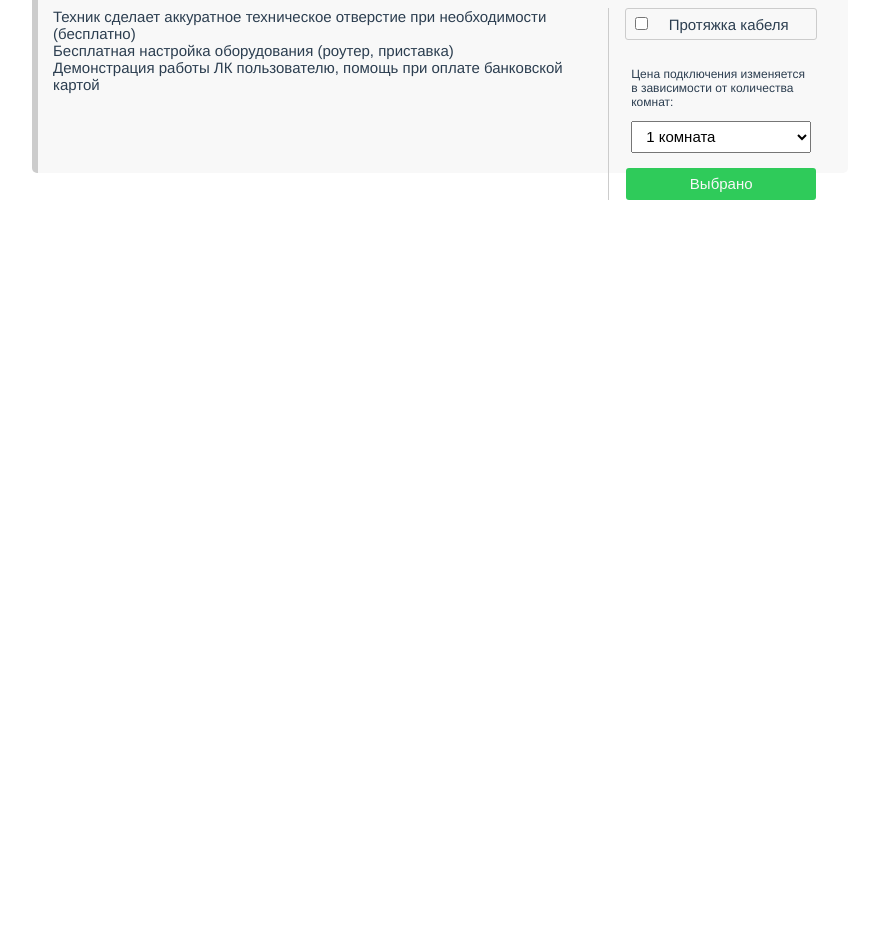
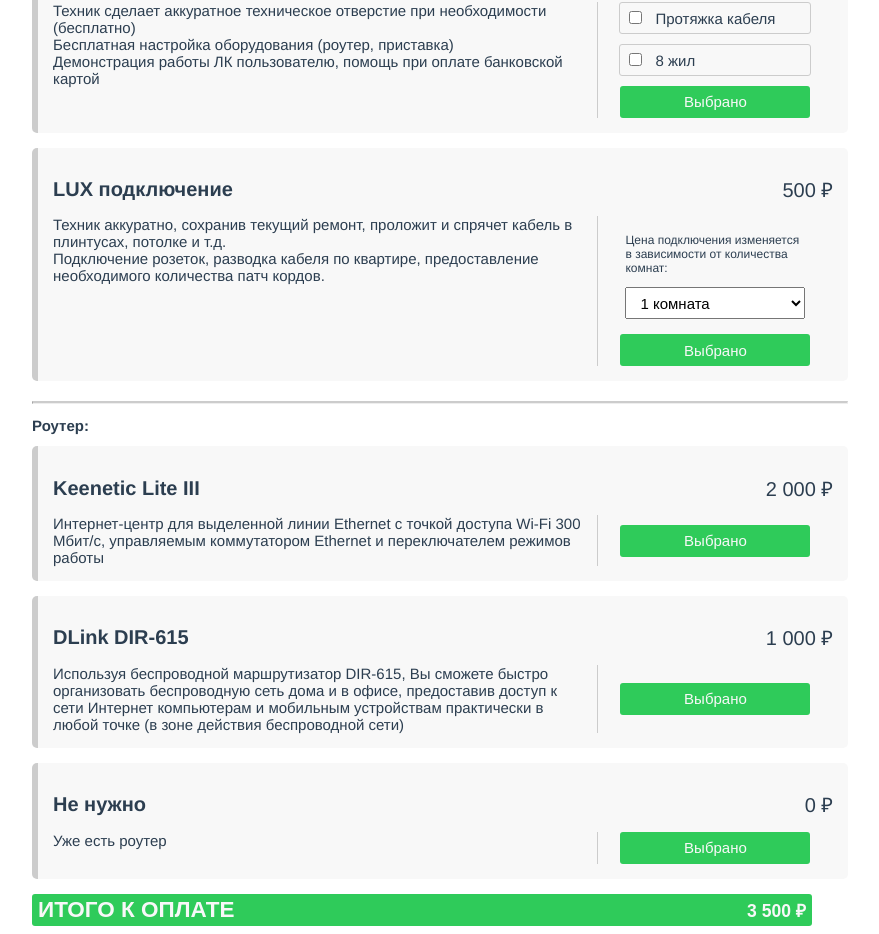
Before and after one commit to gtm003/cost_calculation_wizard, a Vue app: page / in a window 1280 px wide. Shown: the part 125-1059 px from the top of the page, without its empty margins (218-1097 px from the left). Before the commit the page ends 800 px from the top, so only its background shows below. Built offline with nearby package versions, Linux system fonts and the light colour scheme.

Commit message:
provide props to children

```diff
--- a/src/App.vue
+++ b/src/App.vue
@@ -1,14 +1,14 @@
 <script setup lang="ts">
+import { ref } from "vue";
 // This starter template is using Vue 3 <script setup> SFCs
 // Check out https://vuejs.org/api/sfc-script-setup.html#script-setup
 import HelloWorld from './components/HelloWorld.vue';
 import data from './assets/data.json';
 
-console.log(data[0].title);
 </script>
 
 <template>
-  <HelloWorld msg="data[0].title" />
+  <HelloWorld :msg="data[0].title" />
 </template>
 
 <style>
--- a/src/components/Block/Block.scss
+++ b/src/components/Block/Block.scss
@@ -1,5 +1,4 @@
-.testing__sass {
-  h1 {
-    color: red;
-  }
+.divider {
+  border-top: 2px solid #cccccc;
+  margin-bottom: 1rem;
 }
--- a/src/components/Block/Block.vue
+++ b/src/components/Block/Block.vue
@@ -1,13 +1,17 @@
 <script setup lang="ts">
 import data from "../../assets/data.json";
+import { Block } from "../../models";
 import Card from "../Card/Card.vue";
 import "./Block.scss";
+
+defineProps<{ block: Block }>();
 </script>
 
 <template>
   <div class="block">
-    <h2>{{ `${data[0].title}:` }}</h2>
-    <Card />
+    <hr class="divider" />
+    <h2>{{ `${block.title}:` }}</h2>
+    <Card v-for="variant in block.variants" :variant="variant" />
   </div>
 </template>
 
--- a/src/components/Card/Card.scss
+++ b/src/components/Card/Card.scss
@@ -1,10 +1,10 @@
 .card {
   width: 780px;
-  height: 200px;
   background: #f8f8f8;
   border-left: 6px solid #CCCCCC;
   border-radius: 5px;
   padding: 1.5rem;
+  margin-bottom: 1.5rem;
   .head {
     display: flex;
     align-items: center;
@@ -18,40 +18,16 @@
     font-size: 1.5rem;
     .description {
       white-space: pre-line;
+      width: 540px;
     }
     .options {
       width: 240px;
       display: flex;
       flex-direction: column;
+      justify-content: center;
       align-items: center;
       margin-left: 1.5rem;
       border-left: 1px solid #CCCCCC;
-      .checkbox-wrapper {
-        width: 180px;
-        border: 1px solid #cccccc;
-        border-radius: 3px;
-        height: 2rem;
-        padding: 0.5rem;
-        margin-bottom: 1rem;
-        label {
-          padding-left: 1rem;
-          font-size: 1.5rem;
-          font-weight: normal;
-        }
-      }
-      .select-wrapper {
-        width: 180px;
-        font-size: 1.2rem;
-        border-radius: 3px;
-        padding: 0.5rem;
-        margin-bottom: 1rem;
-        select {
-          width: 180px;
-          height: 32px;
-          padding-left: 1rem;
-          font-size: 1.5rem;
-        }
-      }
       .button {
         width: 190px;
         height: 32px;
@@ -60,6 +36,9 @@
         border: none;
         color: #f8f8f8;
         font-size: 1.5rem;
+        &:hover {
+          cursor: pointer;
+        }
       }
     }
   }
--- a/src/components/Card/Card.vue
+++ b/src/components/Card/Card.vue
@@ -1,34 +1,30 @@
 <script setup lang="ts">
-import { ref } from "vue";
-import data from "../../assets/data.json";
+import { formatPrice } from "../../helpers/formatPrice";
+import { Variant } from "../../models";
+import Checkbox from "../Checkbox/Checkbox.vue";
 import "./Card.scss";
+import Select from "../Select/Select.vue";
 
-const variant = ref(data[0].variants[0]);
-const select = ref(data[0].variants[1].select[0]);
+defineProps<{ variant: Variant }>();
+
 </script>
 
 <template>
   <div class="card">
     <div class="head">
       <h1>{{ variant.title }}</h1>
-      <h1 class="price">{{ variant.price_default }}</h1>
+      <h1 class="price">{{ formatPrice(variant.price_default) }}</h1>
     </div>
     <div class="body">
       <div class="description">
         {{ variant.description }}
       </div>
       <div class="options">
-        <div class="checkbox-wrapper">
-          <input type="checkbox" id="vehicle1" name="vehicle1" value="Bike" />
-          <label for="vehicle1">{{ variant.options[0].title }}</label>
+        <div v-if="variant.options.length" id="v-model-multiple-checkboxes">
+          <Checkbox v-for="option in variant.options" :option="option" />
         </div>
-        <div class="select-wrapper">
-          <p>{{ select.title }}</p>
-          <select >
-            <option value="volvo">{{ select.items[0].title }}</option>
-            <option value="saab">{{ select.items[1].title }}</option>
-            <option value="mercedes">{{ select.items[2].title }}</option>
-          </select>
+        <div v-if="variant.select.length">
+          <Select v-for="select in variant.select" :select="select" />
         </div>
         <button class="button">Выбрано</button>
       </div>
--- /dev/null
+++ b/src/components/Checkbox/Checkbox.scss
@@ -0,0 +1,13 @@
+.checkbox-wrapper {
+  width: 180px;
+  border: 1px solid #cccccc;
+  border-radius: 3px;
+  height: 2rem;
+  padding: 0.5rem;
+  margin-bottom: 1rem;
+  label {
+    padding-left: 1rem;
+    font-size: 1.5rem;
+    font-weight: normal;
+  }
+}
--- /dev/null
+++ b/src/components/Checkbox/Checkbox.vue
@@ -0,0 +1,19 @@
+<script setup lang="ts">
+import { ref } from "vue";
+import { OptionItem } from "../../models";
+import "./Checkbox.scss";
+
+defineProps<{ option: OptionItem }>();
+</script>
+
+<template>
+  <div class="checkbox-wrapper">
+    <input
+      type="checkbox"
+      :id="option.title"
+      :name="option.title"
+      :value="option.price"
+    />
+    <label :for="option.title">{{ option.title }}</label>
+  </div>
+</template>
--- a/src/components/HelloWorld.vue
+++ b/src/components/HelloWorld.vue
@@ -2,16 +2,18 @@
 import { ref } from "vue";
 import data from "../assets/data.json";
 import Block from "./Block/Block.vue";
+import { formatPrice } from "../helpers/formatPrice";
 
 defineProps<{ msg: string }>();
-
-const count = ref(0);
 </script>
 
 <template>
   <div class="wizard">
-    <hr class="divider" />
-    <Block />
+    <Block v-for="block in data" :block="block" />
+    <button>
+      <h2>ИТОГО К ОПЛАТЕ</h2>
+      <h3>{{ formatPrice(3500) }}</h3>
+    </button>
   </div>
 </template>
 
@@ -24,9 +26,18 @@ const count = ref(0);
   align-items: flex-start;
   justify-content: left;
 }
-.divider {
-  border-top: 2px solid #cccccc;
-  margin-bottom: 1rem;
+button {
+  width: 190px;
+  height: 32px;
+  border-radius: 3px;
+  background: #2fcb5a;
+  border: none;
+  color: #f8f8f8;
+  font-size: 1.5rem;
+  display: flex;
+  align-items: center;
+  justify-content: space-between;
+  width: 100%;
 }
 a {
   color: #42b983;
--- /dev/null
+++ b/src/components/Select/Select.scss
@@ -0,0 +1,13 @@
+.select-wrapper {
+  width: 180px;
+  font-size: 1.2rem;
+  border-radius: 3px;
+  padding: 0.5rem;
+  margin-bottom: 1rem;
+  select {
+    width: 180px;
+    height: 32px;
+    padding-left: 1rem;
+    font-size: 1.5rem;
+  }
+}
--- /dev/null
+++ b/src/components/Select/Select.vue
@@ -0,0 +1,19 @@
+<script setup lang="ts">
+import { ref } from "vue";
+import data from "../../assets/data.json";
+import { Select } from "../../models";
+
+import "./Select.scss";
+
+defineProps<{ select: Select }>();
+
+</script>
+
+<template>
+  <div class="select-wrapper">
+    <p>{{ select.title }}</p>
+    <select>
+      <option v-for="item in select.items" :value="item.price">{{ item.title }}</option>
+    </select>
+  </div>
+</template>
--- /dev/null
+++ b/src/helpers/formatPrice.ts
@@ -0,0 +1,9 @@
+export const formatPrice = (price: number) => {
+  const options = {
+    style: 'currency',
+    currency: 'RUB',
+    maximumFractionDigits: 0,
+  };
+
+  return new Intl.NumberFormat('ru-RU', options).format(price);
+};
--- /dev/null
+++ b/src/models.ts
@@ -0,0 +1,23 @@
+export interface OptionItem {
+  title: string;
+  price: number;
+}
+
+export interface Select {
+  title: string;
+  items: OptionItem[];
+}
+
+export interface Variant {
+  title: string;
+  description: string;
+  color: string;
+  price_default: number;
+  options: OptionItem[];
+  select: Select[];
+}
+
+export interface Block {
+  title: string;
+  variants: Variant[];
+}
```
